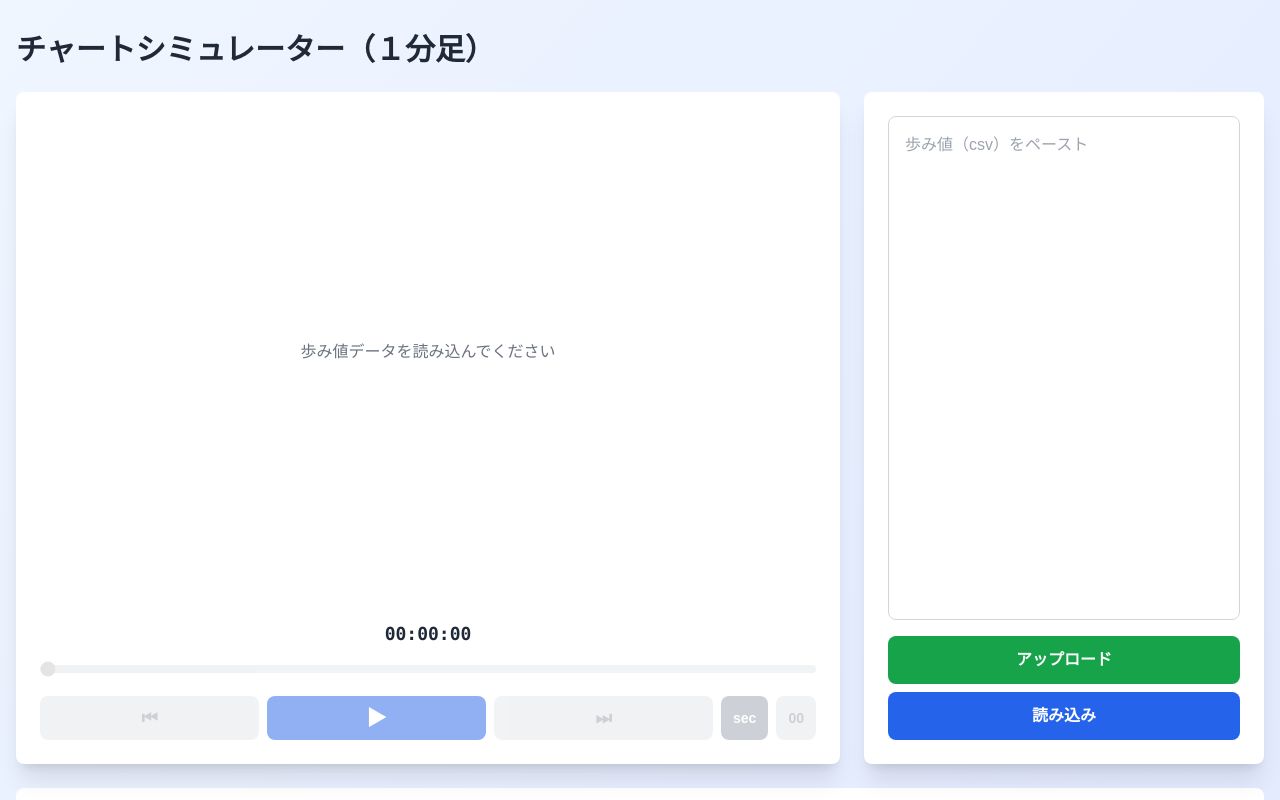
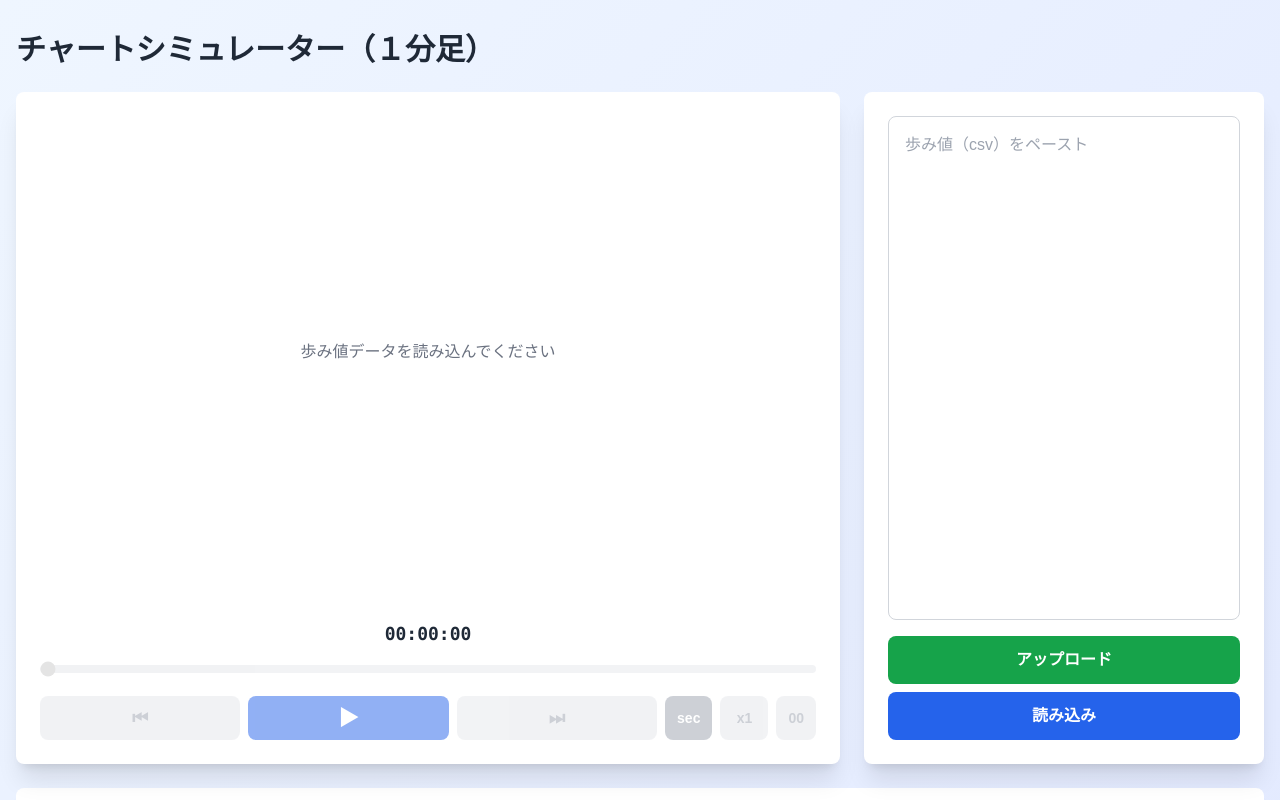
Before and after one commit to kashiomaru/kabu_sim, a Next.js app: page / in a window 1280 px wide. Shown: the top 800 px of the page. Built offline with nearby package versions, Linux system fonts and the light colour scheme.

Commit message:
倍速ボタン用意

```diff
--- a/app/page.tsx
+++ b/app/page.tsx
@@ -31,6 +31,7 @@ export default function Home() {
   const [timeRange, setTimeRange] = useState<{ min: number; max: number } | null>(null); // 時間範囲（Unixタイムスタンプ）
   const playIntervalRef = useRef<NodeJS.Timeout | null>(null); // 再生タイマーの参照
   const [speedMode, setSpeedMode] = useState<'min' | 'sec'>('sec'); // 速度モード（分/秒）
+  const [speedMultiplier, setSpeedMultiplier] = useState<number>(1); // 速度倍率（x1, x2, x3, x5, x10, x30, x60）
   const fileInputRef = useRef<HTMLInputElement | null>(null); // ファイル入力の参照
   const [reloadKey, setReloadKey] = useState(0); // CSV再読み込み用のキー
 
@@ -86,8 +87,8 @@ export default function Home() {
           const lastTimeValue = candlestickData[candlestickData.length - 1].time;
           const lastTime = (typeof lastTimeValue === 'number' ? lastTimeValue : 0) as number;
 
-          // 速度モードに応じて進める（sec: 1秒、min: 60秒）
-          const stepSeconds = speedMode === 'sec' ? 1 : 60;
+          // 速度モードに応じて進める（sec: 1秒、min: 60秒）、速度倍率を適用
+          const stepSeconds = (speedMode === 'sec' ? 1 : 60) * speedMultiplier;
           let newTimestamp = currentTimestamp + stepSeconds;
 
           // 11:30〜12:30の範囲をスキップ
@@ -145,7 +146,7 @@ export default function Home() {
         playIntervalRef.current = null;
       }
     };
-  }, [isPlaying, isControlsActive, candlestickData, speedMode]);
+  }, [isPlaying, isControlsActive, candlestickData, speedMode, speedMultiplier]);
 
   const handlePlay = () => {
     if (!isControlsActive || !candlestickData || candlestickData.length === 0) return;
@@ -184,6 +185,13 @@ export default function Home() {
 
   const handleSpeedModeToggle = () => {
     setSpeedMode((current) => current === 'sec' ? 'min' : 'sec');
+  };
+
+  const handleSpeedMultiplierToggle = () => {
+    const multipliers = [1, 2, 3, 5, 10, 30, 60];
+    const currentIndex = multipliers.indexOf(speedMultiplier);
+    const nextIndex = (currentIndex + 1) % multipliers.length;
+    setSpeedMultiplier(multipliers[nextIndex]);
   };
 
   const handleResetSeconds = () => {
@@ -812,6 +820,17 @@ export default function Home() {
                   {speedMode === 'sec' ? 'sec' : 'min'}
                 </button>
                 <button
+                  onClick={handleSpeedMultiplierToggle}
+                  disabled={!isControlsActive}
+                  className={`font-semibold py-2 px-3 rounded-lg transition-colors duration-200 text-sm w-12 ${
+                    isControlsActive
+                      ? 'bg-gray-200 hover:bg-gray-300 dark:bg-gray-700 dark:hover:bg-gray-600 text-gray-800 dark:text-white'
+                      : 'bg-gray-200 dark:bg-gray-700 text-gray-400 dark:text-gray-500 cursor-not-allowed opacity-50'
+                  }`}
+                >
+                  x{speedMultiplier}
+                </button>
+                <button
                   onClick={handleResetSeconds}
                   disabled={!isControlsActive}
                   className={`font-semibold py-2 px-3 rounded-lg transition-colors duration-200 text-sm min-w-0 ${
```
